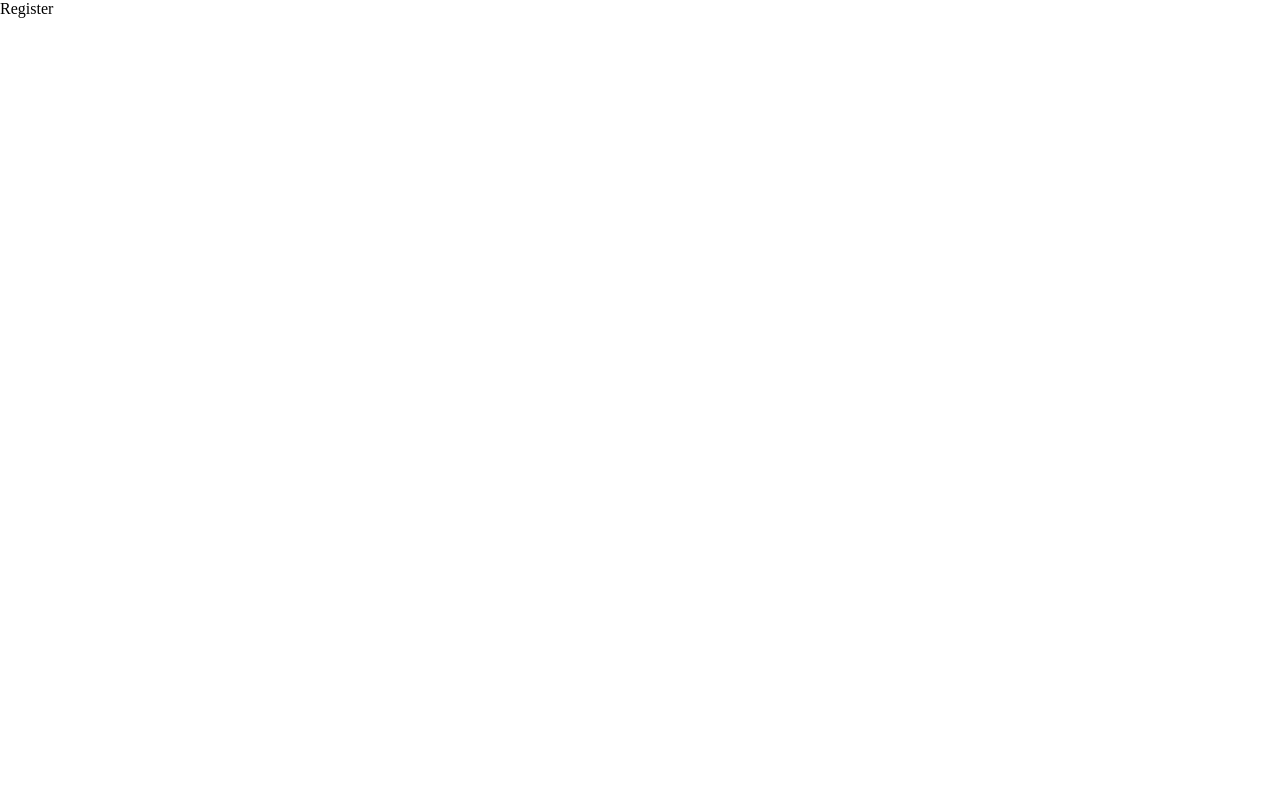
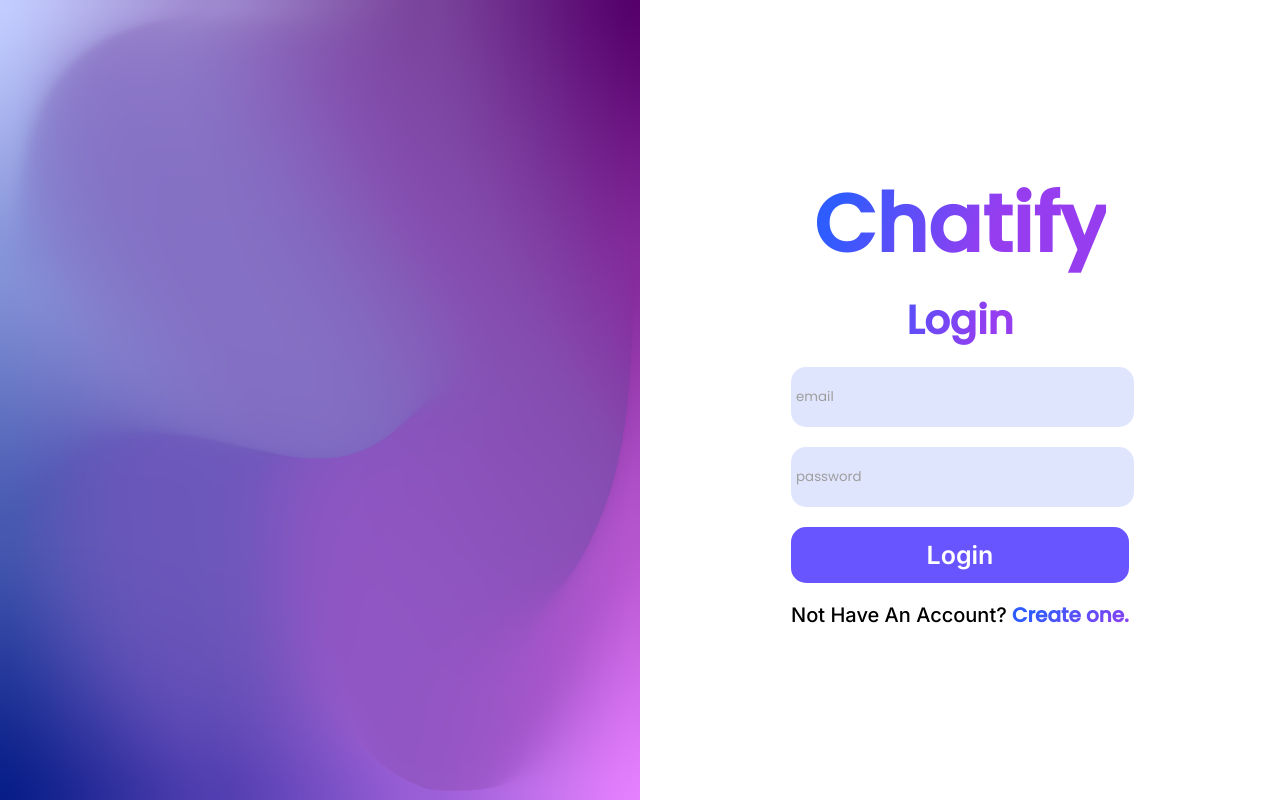
Before and after one commit to reaperdragon/chatify-mern, a React (Create React App) app in the folder client/: page /register in a window 1280 px wide. Built offline with nearby package versions, Linux system fonts and the light colour scheme.

Commit message:
login-register-layout

```diff
--- /dev/null
+++ b/client/src/components/FormRow.js
@@ -0,0 +1,15 @@
+import React from "react";
+
+const FormRow = ({ type, name, value, handleChange, placeholder }) => {
+  return (
+    <input
+      type={type}
+      value={value}
+      name={name}
+      onChange={handleChange}
+      placeholder={placeholder}
+    />
+  );
+};
+
+export default FormRow;
--- /dev/null
+++ b/client/src/components/index.js
@@ -0,0 +1 @@
+export { default as FormRow } from "./FormRow";
--- a/client/src/pages/Register.js
+++ b/client/src/pages/Register.js
@@ -1,9 +1,275 @@
-import React from 'react'
+import React, { useState } from "react";
+import styled from "styled-components";
+import MeshGradient from "../assets/img/background.png";
+import { FormRow } from "../components";
+
+import { toast } from "react-toastify";
+
+const initialState = {
+  username: "",
+  fullName: "",
+  email: "",
+  password: "",
+  isMember: true,
+};
 
 const Register = () => {
+  const [values, setValues] = useState(initialState);
+
+  const handleChange = (e) => {
+    setValues({ ...values, [e.target.name]: e.target.value });
+  };
+
+  const toggleMember = (e) => {
+    setValues({ ...values, isMember: !values.isMember });
+  };
+
+  const onSubmit = (e) => {
+    e.preventDefault();
+
+    const { username, email, password, fullName, isMember } = values;
+
+    if (
+      !email ||
+      !password ||
+      (!isMember && !username) ||
+      (!isMember && !fullName)
+    ) {
+      toast.error("Please Provide All Fields.");
+      return;
+    }
+
+    if (isMember) {
+      console.log(email, password);
+      setValues({ username: "", fullName: "", email: "", password: "" });
+      return;
+    } else {
+      console.log(username, fullName, email, password);
+      setValues({ username: "", fullName: "", email: "", password: "" });
+      return;
+    }
+  };
+
   return (
-    <div>Register</div>
-  )
-}
+    <Wrapper>
+      <ContentWrapper>
+        <div className="mockup">
+          <img src={MeshGradient} alt="gradient" className="gradient" />
+        </div>
 
-export default Register
+        <div className="content">
+          <form className="form" onSubmit={onSubmit}>
+            <div className="main">
+              <h3 className="logo">Chatify</h3>
+              <h4>{values.isMember ? "Login" : "Register"}</h4>
+            </div>
+
+            <div className="fields">
+              {!values.isMember && (
+                <FormRow
+                  type="username"
+                  placeholder="username"
+                  name="username"
+                  value={values.username}
+                  handleChange={handleChange}
+                />
+              )}
+
+              {!values.isMember && (
+                <FormRow
+                  type="fullName"
+                  placeholder="fullname"
+                  name="fullName"
+                  value={values.fullName}
+                  handleChange={handleChange}
+                />
+              )}
+
+              <FormRow
+                type="email"
+                placeholder="email"
+                name="email"
+                value={values.email}
+                handleChange={handleChange}
+              />
+
+              <FormRow
+                type="password"
+                placeholder="password"
+                name="password"
+                value={values.password}
+                handleChange={handleChange}
+              />
+
+              <button type="submit" className="btn-login">
+                {values.isMember ? "Login" : "Register"}
+              </button>
+              <p>
+                {values.isMember
+                  ? "Not Have An Account?"
+                  : "Already Have an Account? "}
+                <span onClick={toggleMember}>
+                  {" "}
+                  {!values.isMember ? "Login." : "Create one."}
+                </span>
+              </p>
+            </div>
+          </form>
+        </div>
+      </ContentWrapper>
+    </Wrapper>
+  );
+};
+
+export default Register;
+
+const Wrapper = styled.div`
+  height: 100vh;
+  transition: all 0.3s ease-in-out;
+`;
+
+const ContentWrapper = styled.div`
+  display: grid;
+  align-items: center;
+  justify-content: center;
+  grid-template-columns: repeat(2, 1fr);
+  height: 100%;
+  @media only screen and (max-width: 768px) {
+    grid-template-columns: 1fr;
+    overflow: hidden;
+  }
+  .mockup {
+    width: 100%;
+    height: 100%;
+    position: relative;
+    display: flex;
+    align-items: center;
+    justify-content: center;
+    overflow: hidden;
+    @media only screen and (max-width: 768px) {
+      display: none;
+    }
+  }
+  .gradient {
+    position: absolute;
+    width: 100%;
+    height: 100%;
+  }
+  .mockup-image {
+    position: relative;
+    top: 200px;
+  }
+  .content {
+    display: flex;
+    align-items: center;
+    justify-content: center;
+  }
+  .form {
+    width: 520px;
+    background: #ffffff;
+    border-radius: 17px;
+    display: flex;
+    flex-direction: column;
+    align-items: center;
+    justify-content: center;
+    text-align: center;
+    padding: 40px 0;
+    @media only screen and (max-width: 768px) {
+      padding: 40px 30px;
+    }
+  }
+
+  .logo {
+    font-family: "Poppins";
+    font-style: normal;
+    font-weight: 700;
+    font-size: 80px;
+    line-height: 120px;
+    background: linear-gradient(110.29deg, #2e5cff 11.11%, #973df0 60.96%);
+    -webkit-background-clip: text;
+    -webkit-text-fill-color: transparent;
+    background-clip: text;
+    text-fill-color: transparent;
+  }
+
+  h4 {
+    font-family: "Poppins";
+    font-style: normal;
+    font-weight: 700;
+    font-size: 40px;
+    line-height: 73px;
+
+    background: linear-gradient(110.29deg, #2e5cff 11.11%, #973df0 60.96%);
+    -webkit-background-clip: text;
+    -webkit-text-fill-color: transparent;
+    background-clip: text;
+    text-fill-color: transparent;
+  }
+  .fields {
+    display: flex;
+    flex-direction: column;
+    justify-content: center;
+  }
+  input {
+    width: 100%;
+    height: 60px;
+    padding-left: 5px;
+    border: none;
+    background: #dfe5fd;
+    border-radius: 15px;
+    margin: 10px 0;
+    outline: none;
+    transition: all 0.3s ease-in-out;
+    font-family: "Poppins", sans-serif;
+  }
+  input:focus {
+    color: black;
+    font-weight: 400;
+    font-family: "Poppins", sans-serif;
+  }
+  input::placeholder {
+    font-family: "Poppins", sans-serif;
+    color: #9e9e9e;
+  }
+  .btn-login {
+    background: rgba(67, 43, 255, 0.8);
+    border-radius: 15px;
+    border: none;
+    margin: 10px 0;
+    font-family: "Inter";
+    font-style: normal;
+    font-weight: 700;
+    font-size: 25px;
+    line-height: 36px;
+    padding: 10px 0;
+    cursor: pointer;
+    color: white;
+    transition: all 0.3s ease-in-out;
+    &:hover {
+      transform: translate(0, -5px);
+      background: #432bff;
+      box-shadow: 0px 6px 30px rgba(67, 43, 255, 0.4);
+    }
+  }
+  p {
+    font-family: "Inter";
+    font-style: normal;
+    font-weight: 400;
+    font-size: 20px;
+    line-height: 24px;
+    margin: 10px 0;
+  }
+  span {
+    font-family: "Poppins";
+    font-style: normal;
+    font-weight: 600;
+    font-size: 20px;
+    line-height: 24px;
+    background: linear-gradient(144.1deg, #2e5cff 24.59%, #973df0 102.34%);
+    -webkit-background-clip: text;
+    -webkit-text-fill-color: transparent;
+    background-clip: text;
+    text-fill-color: transparent;
+    cursor: pointer;
+  }
+`;
```
Also changed, not shown: client/src/assets/img/background.png (added).
